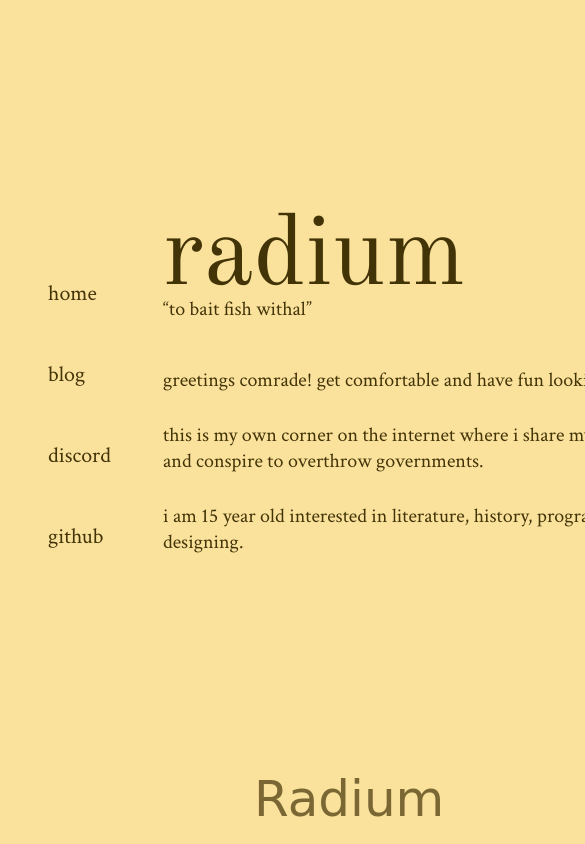
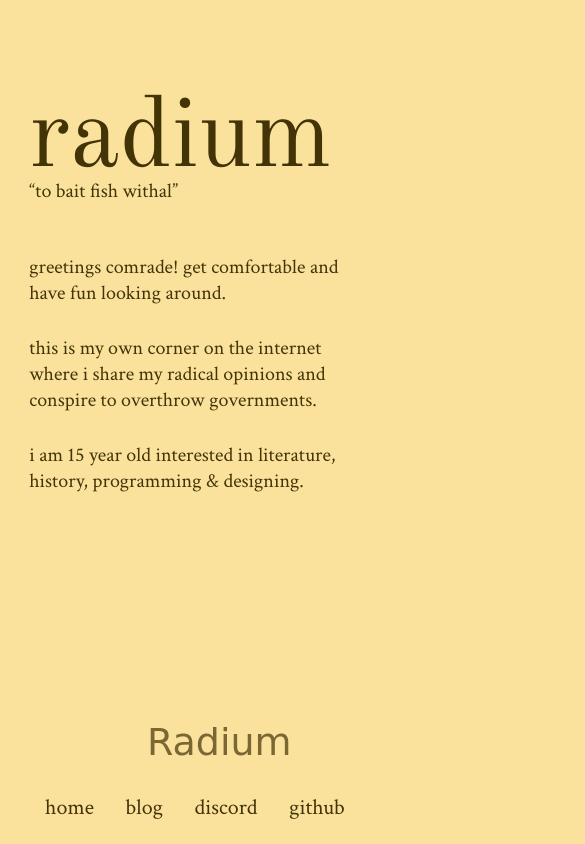
Before and after one commit to mr-radium/mr-radium.github.io, a plain HTML site: page index.html in a window 390 px wide. Shown: the top 844 px of the page, 585 px wide, since content can reach past the window. Drawn offline with nearby package versions, Linux system fonts and the light colour scheme; a web font is replaced by a local one.

Commit message:
added mobile variant

```diff
--- a/index.html
+++ b/index.html
@@ -11,12 +11,12 @@
     <div class="main-container">
         <div class="flex-container">
             <div>
-                <ul class="navbar">
-                    <li id="home"><a href="#">home</a></li>
-                    <li><a href="blogs.html">blog</a></li>
-                    <li><a href="https://discord.com/app">discord</a></li>
-                    <li><a href="https://github.com/mr-radium">github</a></li>
-                </ul>
+                <div class="navbar">
+                    <div><a href="#">home</a></div>
+                    <div><a href="blogs.html">blog</a></div>
+                    <div><a href="https://discordapp.com/users/mr.radium">discord</a></div>
+                    <div><a href="https://github.com/mr-radium">github</a></div>
+                    </div>
             </div>
             <div class="body">
                 <div id="head">radium</div>
--- a/styles.css
+++ b/styles.css
@@ -1,15 +1,18 @@
 @import url('https://fonts.googleapis.com/css2?family=Old+Standard+TT&display=swap');
 @import url('https://fonts.googleapis.com/css2?family=Crimson+Text&display=swap');
 @import url('https://fonts.googleapis.com/css2?family=Stalemate&display=swap');
+
 
 body {
     background-color: #FAE29C;
 }
 
+
+@media only screen and (min-width: 800px) {
+
     .main-container{
         display: flex;
         flex-direction: row;
-    width: 100vw;
     }
 
     .flex-container {
@@ -24,12 +27,13 @@ body {
         flex-direction: column;
         list-style-type: none;
         margin-top: 83px;
-    /* margin-top: 37.5vh; */
+        margin-left: 40px;
         gap: 61px;
+
     }
 
-.navbar li {
-    width: 8.35vww;
+    .navbar div {
+        width: 8.35vw;
         height: 20px;
         flex-direction: column;
         flex-shrink: 0;
@@ -53,7 +57,6 @@ body {
         height: 100px;
         color: #433408;
         font-family: 'Old Standard TT', serif;
-    /* margin-top: 22.22vh; */
 
     }
 
@@ -80,9 +83,89 @@ body {
         position: fixed;
         width: 96px;
         font-family: 'Stalemate', cursive;
-    font-size: 50px;
+        font-size: 40px;
         color: #433408;
         opacity: 0.7;
         bottom: 16px;
         right: 40px;
     }
+
+
+
+}
+
+@media only screen and (max-width: 799px) {
+
+    .main-container {
+        display: flex;
+        flex-direction: column;
+        align-items: center;
+    }
+
+    .flex-container{
+        display: flex;
+        flex-direction: column-reverse;
+        margin-top: 70px;
+    }
+
+    body {
+        display: flex;
+        flex-direction: column;
+        align-items: center;
+    }
+
+    #head {
+        font-size: 100px;
+        height: 100px;
+        color: #433408;
+        font-family: 'Old Standard TT', serif;
+
+    }
+
+    #subtext {
+        font-size: 20px;
+        font-family: 'Crimson Text', serif;
+        color: #433408;
+    }
+
+    .description#top {
+        margin-top: 50px;
+    }
+
+    .description {
+        font-family: 'Crimson Text', serif;
+        font-size: 20px;
+        width: 85vw;
+        color: #433408;
+        margin-top: 3px;
+    }
+
+    .navbar {
+        display: flex;
+        flex-direction: row;
+        position: fixed;
+        justify-content: space-around;
+        width: 84.97vw;
+        bottom: 22px;
+    }
+
+    .navbar a {
+        font-family:'Crimson Text', serif;
+        font-weight: 400;
+        font-size: 22px;
+        text-decoration: none;
+        color: #433408;
+    }
+
+    .watermark{
+        position: fixed;
+        font-family: 'Stalemate', cursive;
+        width: 96px;
+        font-size: 38px;
+        color: #433408;
+        opacity: 0.7;
+        bottom: 80px;
+    }
+
+
+}
```
Lines whose indentation alone changed are shown as unchanged.
